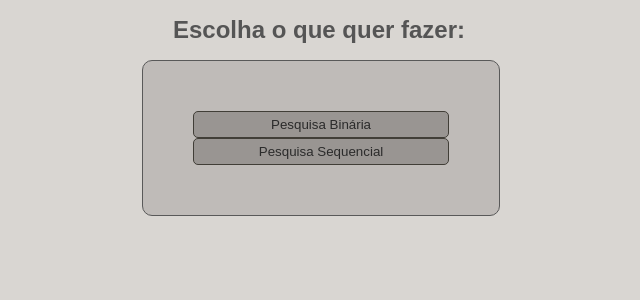
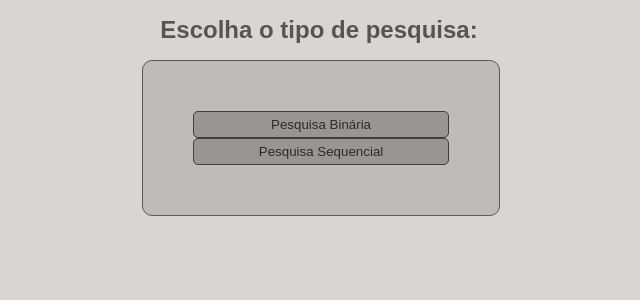
Before and after one commit to carolmvo/Estrutura-de-dados-, a Flask app: page /pesquisa in a window 1280 px wide. Shown: the top 300 px of the page, without its empty margins (321-961 px from the left). Run offline with Flask 3, Linux system fonts and the light colour scheme.

Commit message:
ajustando titulos

```diff
--- a/templates/arvore.html
+++ b/templates/arvore.html
@@ -44,7 +44,7 @@
     <title>Árvore</title>
 </head>
 <body>
-    <h1>Escolha o que quer fazer:</h1>
+    <h1>Escolha o que deseja fazer com as Árvores:</h1>
     <form action="/ordenacao" method="POST">
         <div class="container">
             <button>Árvore Binária</button>
--- a/templates/matriz.html
+++ b/templates/matriz.html
@@ -44,7 +44,7 @@
     <title>Matriz</title>
 </head>
 <body>
-    <h1>Escolha o que quer fazer:</h1>
+    <h1>Escolha o que deseja fazer com Matrizes:</h1>
     <form action="/ordenacao" method="POST">
         <div class="container">
             <button>Ler Arquivo</button>
--- a/templates/pesquisa.html
+++ b/templates/pesquisa.html
@@ -44,7 +44,7 @@
     <title>Pesquisa</title>
 </head>
 <body>
-    <h1>Escolha o que quer fazer:</h1>
+    <h1>Escolha o tipo de pesquisa:</h1>
     <form action="/ordenacao" method="POST">
         <div class="container">
             <button>Pesquisa Binária</button>
```
